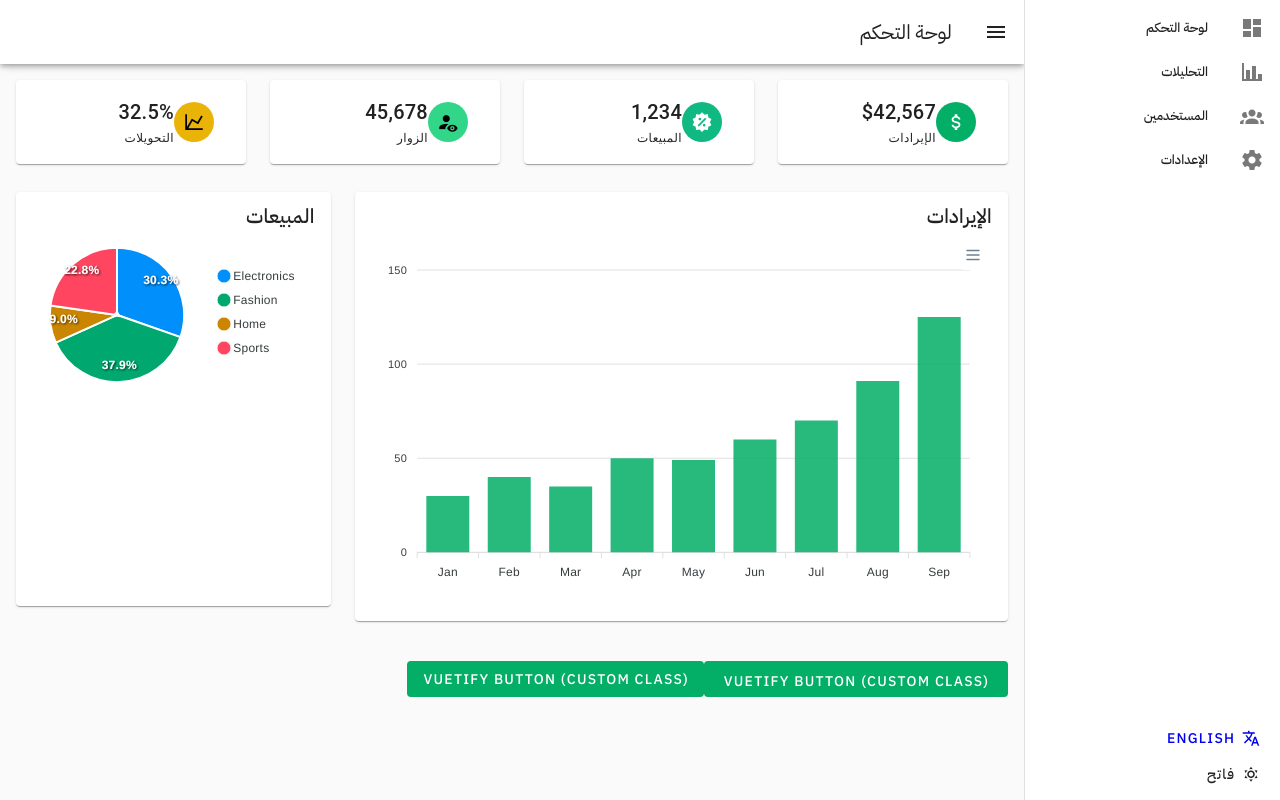
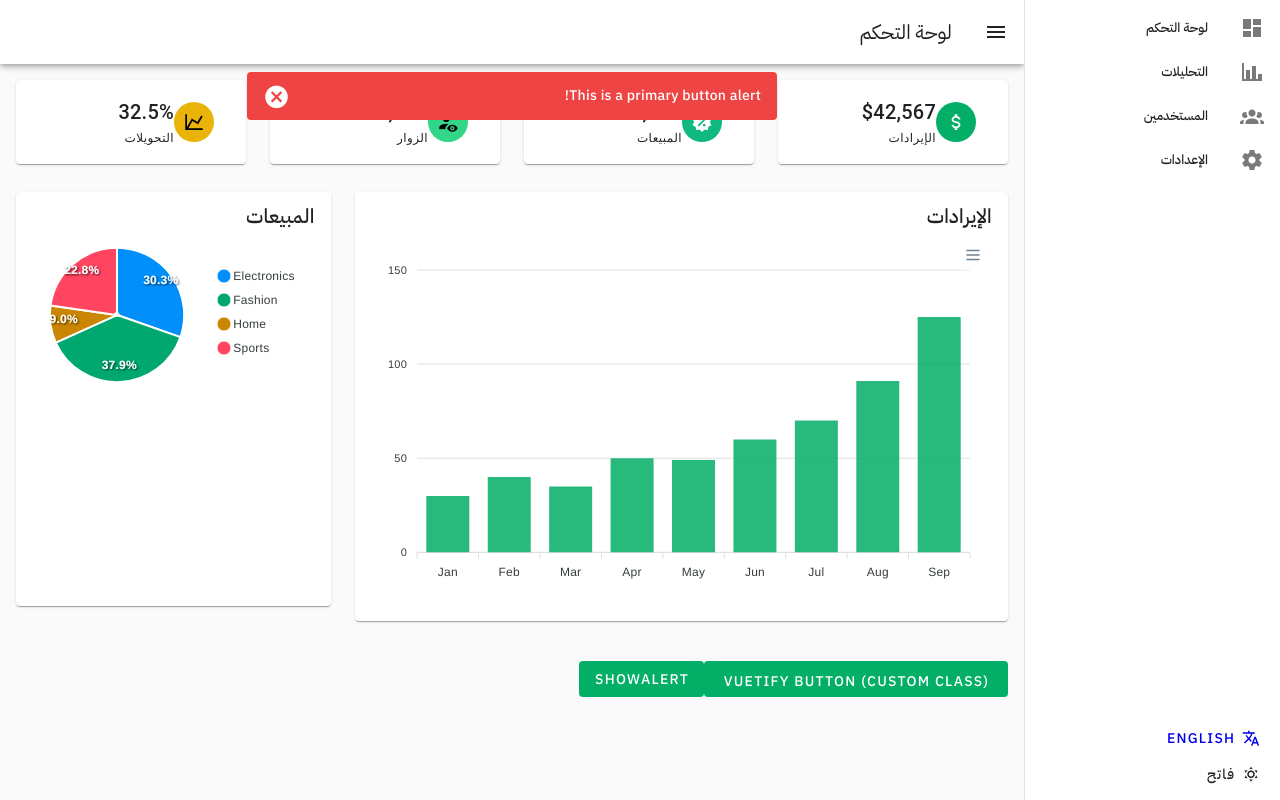
Before and after one commit to bahomoddah/nuxt4-vuetify3-temp, a Nuxt app: page / in a window 1280 px wide. Both pictures are taken after a click on the button "VUETIFY BUTTON (CUSTOM CLASS)". Built offline with nearby package versions, Linux system fonts and the light colour scheme.

Commit message:
add shared alert

```diff
--- a/app/app.vue
+++ b/app/app.vue
@@ -1,5 +1,6 @@
 <template>
   <NuxtLayout>
+    <BaseSharedAlert />
     <NuxtPage />
   </NuxtLayout>
 </template>
--- a/app/assets/scss/main.scss
+++ b/app/assets/scss/main.scss
@@ -3,4 +3,6 @@
 
 body {
   font-family: "IBM Plex Sans Arabic", sans-serif !important;
+  color: var(--neutral-text-body);
+  background-color: var(--neutral-surface-page);
 }
--- a/app/components/PrimaryBtn.vue
+++ b/app/components/PrimaryBtn.vue
@@ -1,9 +1,20 @@
 <template>
-  <v-btn class="custom-primary-btn" variant="text"> Vuetify Button (Custom Class) </v-btn>
-  <v-btn class="bg-primary text-surface" variant="text"> Vuetify Button (Custom Class) </v-btn>
+  <v-btn class="custom-primary-btn" variant="text" @click="showAlert">
+    Vuetify Button (Custom Class)
+  </v-btn>
+  <v-btn class="bg-primary text-surface" variant="text" @click="showAlert"> showAlert </v-btn>
+</template>
+<script setup lang="ts">
+const globalStore = useGlobalStore();
+const showAlert = () => {
+  const res = {
+    message: "This is a primary button alert!",
+    success: false,
+  };
+  globalStore.setAlertData(res);
 
-</template>
-
+};
+</script>
 <style lang="scss" scoped>
 .custom-primary-btn {
   // Using the requested variable for background
--- /dev/null
+++ b/app/components/base/SharedAlert.vue
@@ -0,0 +1,31 @@
+<script setup>
+const globalStore = useGlobalStore();
+const alert = computed(() => globalStore.alertData);
+const showAlert = computed(() => globalStore.showAlert);
+</script>
+
+<template>
+  <v-snackbar
+    v-model="showAlert"
+    :timeout="4000"
+    variant="flat"
+    location="top"
+    max-width="530"
+    width="90svw"
+    :color="alert.success ? 'success' : 'error'"
+  >
+    <div class="d-flex align-center justify-start ga-2">
+      <p class="text-white f18 font-weight-medium">{{ alert.message }}</p>
+    </div>
+    <template #actions>
+      <v-btn
+        variant="text"
+        rounded="circle"
+        color="white"
+        @click="globalStore.showAlert = false"
+      >
+        <v-icon size="27">mdi-close-circle</v-icon></v-btn
+      >
+    </template>
+  </v-snackbar>
+</template>
--- a/app/plugins/vuetify.ts
+++ b/app/plugins/vuetify.ts
@@ -6,9 +6,7 @@ import { ar, en } from "vuetify/locale";
 
 function getCssVariable(name: string) {
   if (typeof window !== "undefined") {
-    return getComputedStyle(document.documentElement)
-      .getPropertyValue(name)
-      .trim();
+    return getComputedStyle(document.documentElement).getPropertyValue(name).trim();
   }
   return "";
 }
@@ -28,6 +26,7 @@ export default defineNuxtPlugin((nuxtApp) => {
       defaultTheme: "light",
       themes: {
         light: {
+          dark: false,
           colors: {
             primary: getCssVariable("--primary-600"),
             secondary: getCssVariable("--secondary-500"),
@@ -50,8 +49,8 @@ export default defineNuxtPlugin((nuxtApp) => {
           },
         },
         dark: {
+          dark: true,
           colors: {
-
             primary: getCssVariable("--primary-600"),
             secondary: getCssVariable("--secondary-500"),
             accent: getCssVariable("--primary-800"),
```
Also changed, not shown: app/stores/global.ts (renamed from app/store/global.ts).
